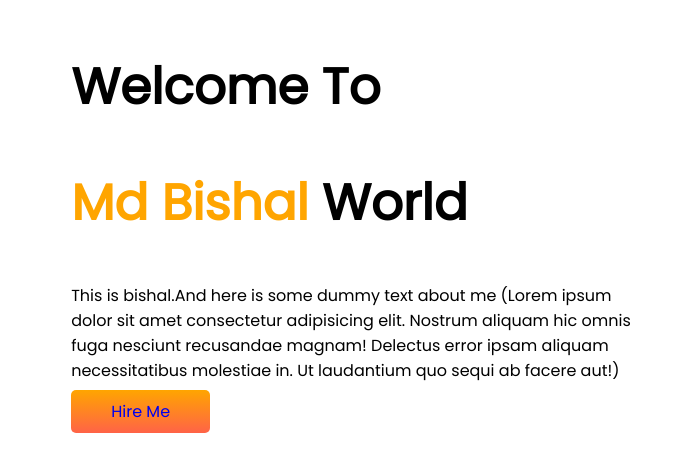
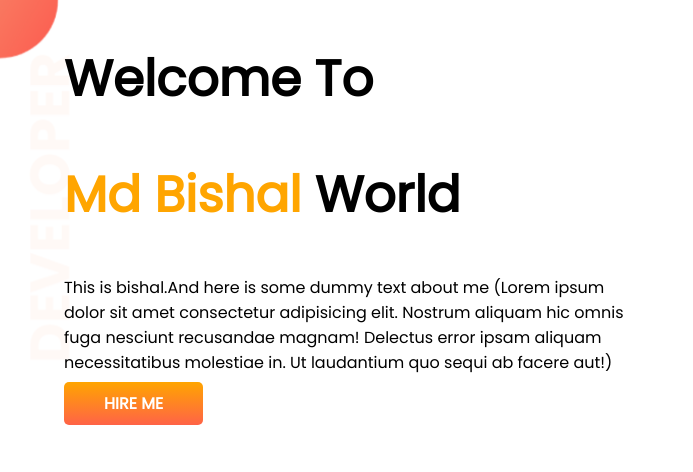
Before and after one commit to BISHAL120/my-first-potfolio, a plain HTML site: page index.html in a window 1280 px wide. Shown: the whole page, without its empty margins (0-693 px from the left). Drawn offline with Linux system fonts and the light colour scheme.

Commit message:
fourth push

```diff
--- a/index.html
+++ b/index.html
@@ -13,7 +13,7 @@
 </head>
 
 <body>
-    <section>
+    <section class="first-part">
         <div class="half-width">
             <h1>Welcome To</h1>
             <H1><span class="orange-color">Md Bishal</span> World</H1>
@@ -22,7 +22,7 @@
                 Nostrum aliquam hic omnis fuga nesciunt recusandae magnam! Delectus error ipsam aliquam necessitatibus
                 molestiae
                 in. Ut laudantium quo sequi ab facere aut!)</p>
-            <a class="button" target="_blank" href="https://www.facebook.com/md.max.3975">Hire Me</a>
+            <a class="button" target="_blank" href="https://www.facebook.com/md.max.3975">HIRE ME</a>
         </div>
         <div class="half-width">
             <img src="img2.jpg.jpg" alt="">
--- a/style.css
+++ b/style.css
@@ -1,5 +1,6 @@
 body{
     font-family: 'Poppins', sans-serif;
+    margin: 0;
 }
 h1{
     font-size: 50px;
@@ -23,4 +24,10 @@ section{
     background-image: linear-gradient(orange,tomato);
     padding: 10px 40px;
     border-radius: 5px;
+    color: white;
+    font-weight: 700;
 }
+.first-part{
+   background-image: url(top-banner.png);
+   background-repeat: no-repeat;
+}
```
Also changed, not shown: top-banner.png (added).
